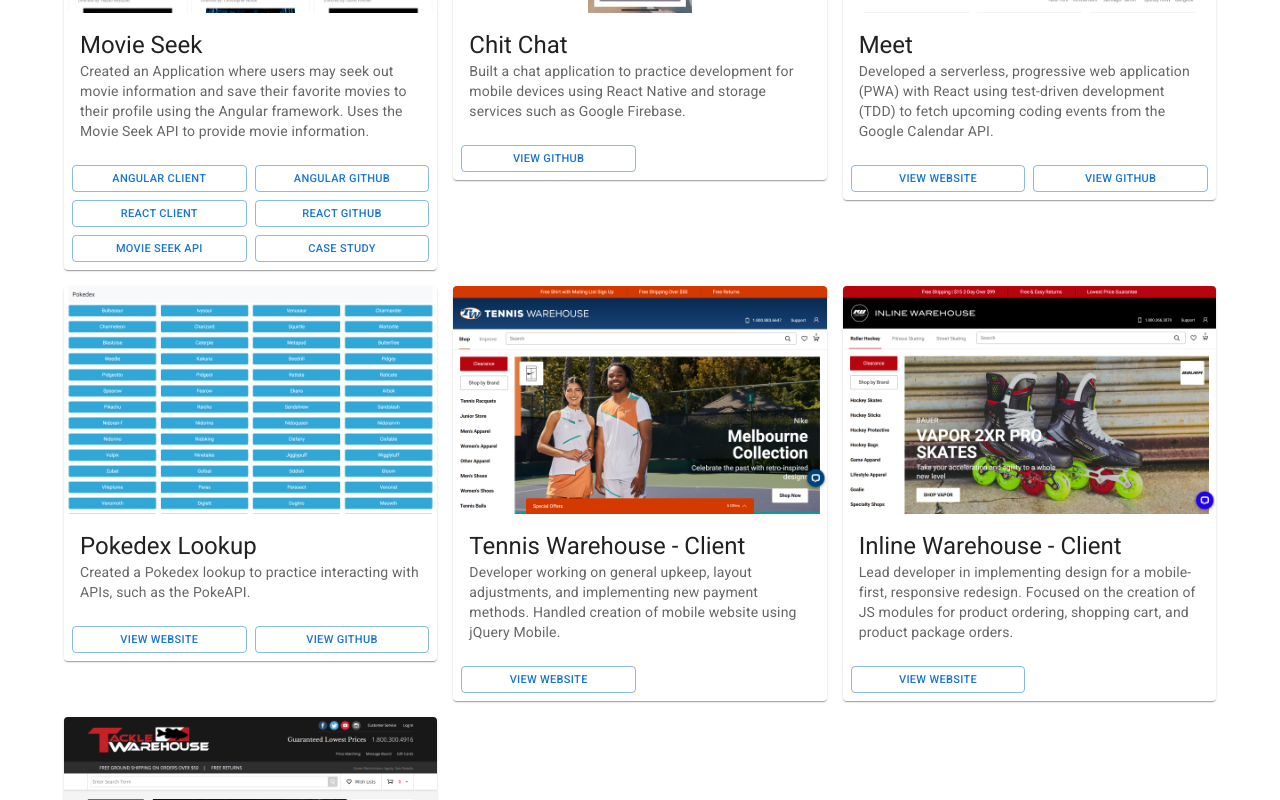
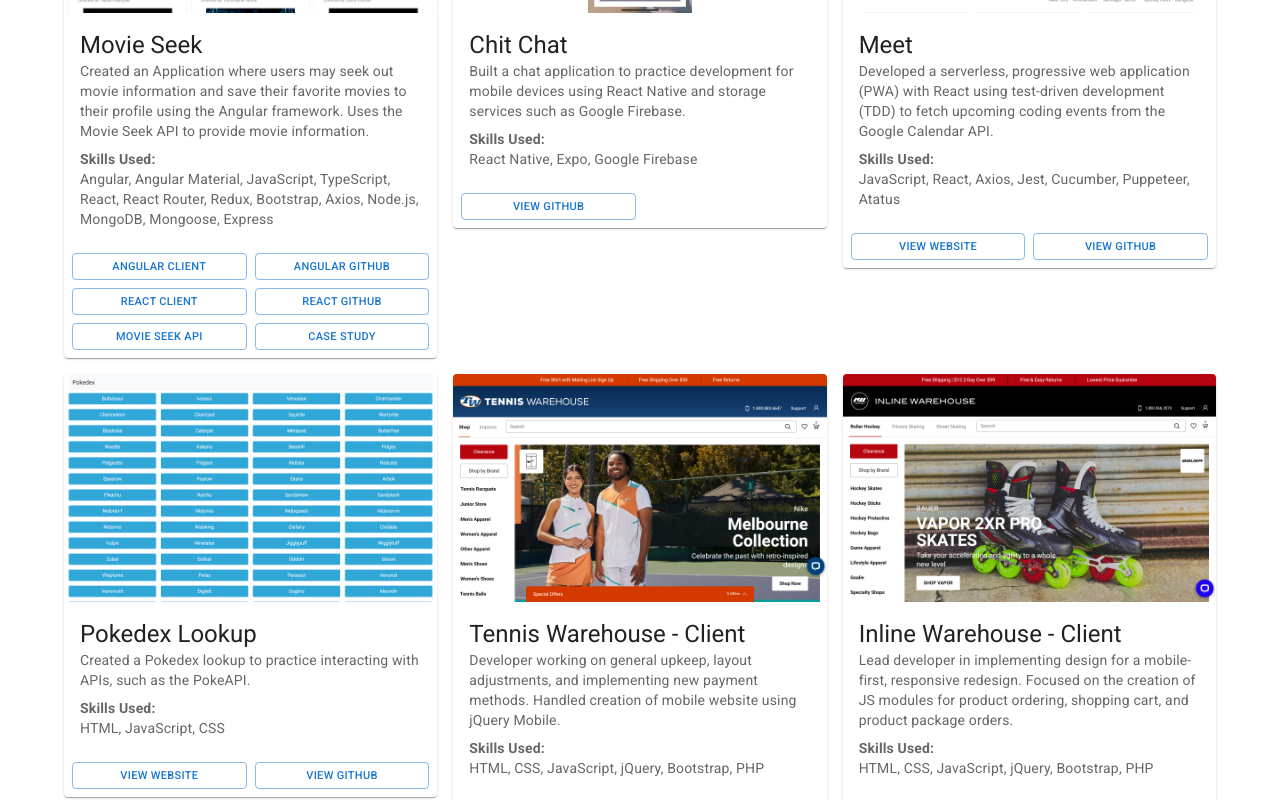
Before and after one commit to Alex-Guizar/my-portfolio, a React (Create React App) app: page / in a window 1280 px wide. Shown: the part 1720-2520 px from the top of the page. Built offline with nearby package versions, Linux system fonts and the light colour scheme.

Commit message:
Added skills used back into the cards. Cleaned up some leftover code.

```diff
--- a/src/components/ProjectCard.js
+++ b/src/components/ProjectCard.js
@@ -12,12 +12,6 @@
 import Typography from '@mui/material/Typography';
 
 const ProjectCard = ({ project }) => {
-  const [expanded, setExpanded] = React.useState(false);
-
-  const handleExpandClick = () => {
-    setExpanded(!expanded);
-  };
-
   return (
     <Card sx={{ maxWidth: 420, margin: 'auto' }}>
       <Box
@@ -38,6 +32,10 @@
 
         <Typography variant="body2" color="text.secondary">
           {project.description}
+        </Typography>
+
+        <Typography variant="body2" color="text.secondary" mt={1}>
+          <strong>Skills Used:</strong><br />{project.skills.join(', ')}
         </Typography>
       </CardContent>
 
```
